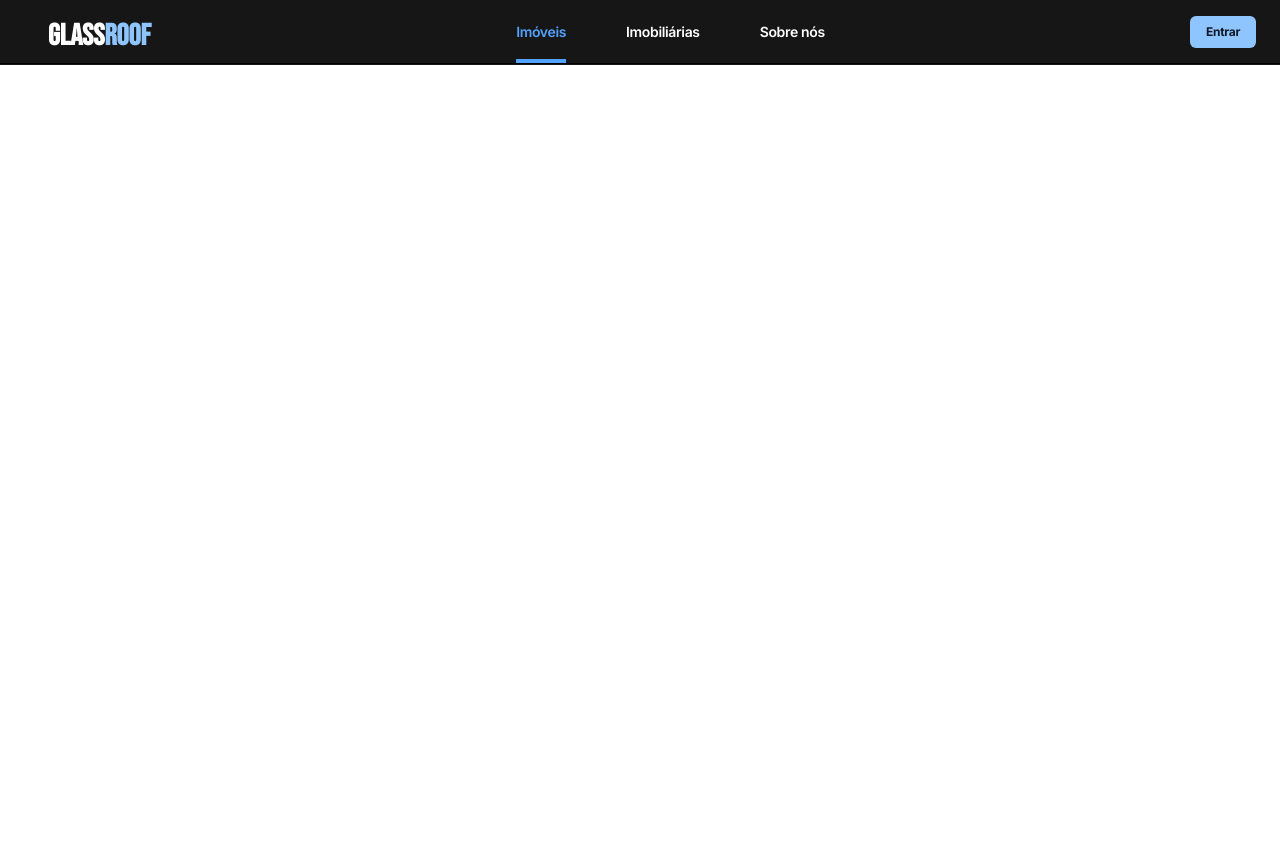
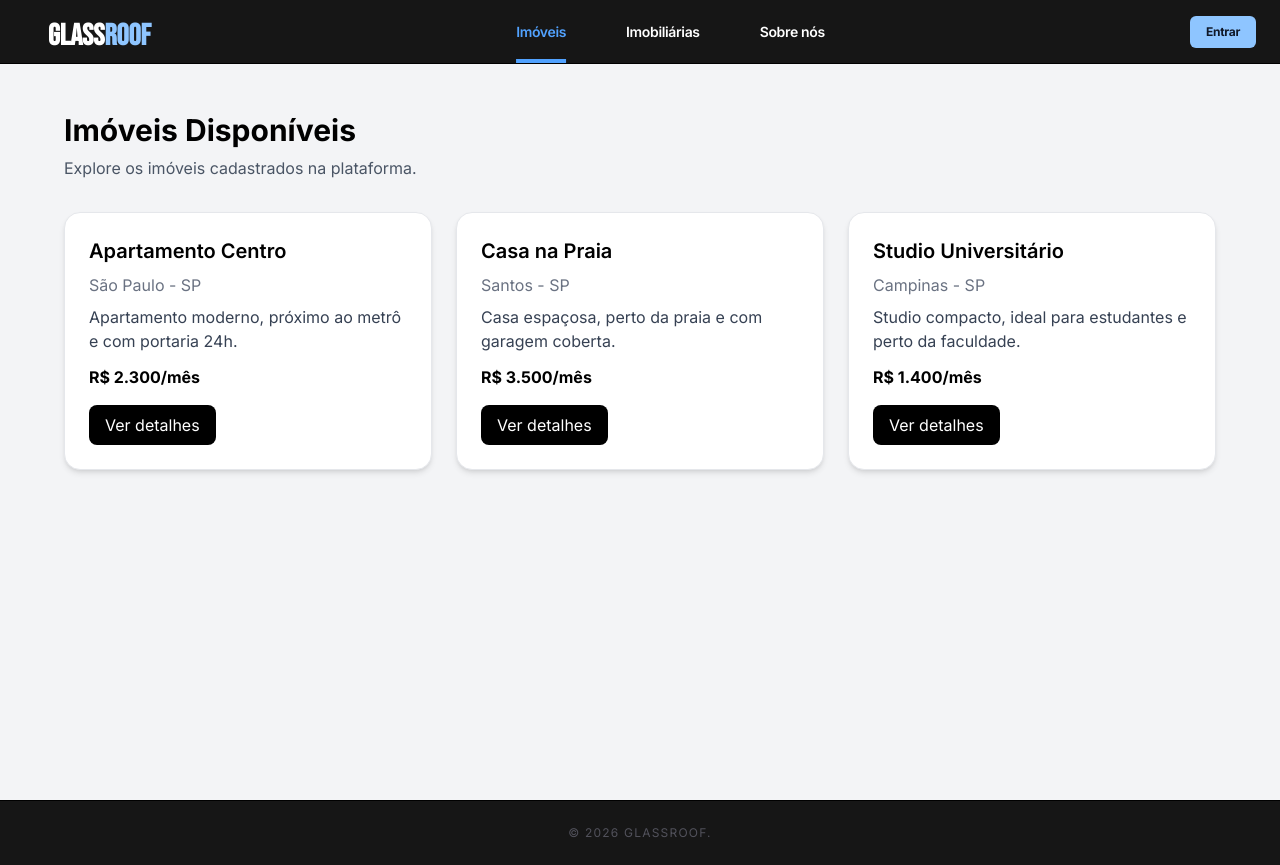
Before and after one commit to felipe-lisandro/glassroof, a React (Vite) app in the folder frontend/: page /imoveis in a window 1280 px wide. Before the commit the page ends 800 px from the top, so only its background shows below. Built offline with nearby package versions, Linux system fonts and the light colour scheme.

Commit message:
feat: cria tela de visualização de imóveis

```diff
--- /dev/null
+++ b/frontend/src/pages/Properties.jsx
@@ -0,0 +1,64 @@
+function Properties() {
+  const properties = [
+    {
+      id: 1,
+      title: "Apartamento Centro",
+      city: "São Paulo",
+      state: "SP",
+      description: "Apartamento moderno, próximo ao metrô e com portaria 24h.",
+      price: "R$ 2.300/mês",
+    },
+    {
+      id: 2,
+      title: "Casa na Praia",
+      city: "Santos",
+      state: "SP",
+      description: "Casa espaçosa, perto da praia e com garagem coberta.",
+      price: "R$ 3.500/mês",
+    },
+    {
+      id: 3,
+      title: "Studio Universitário",
+      city: "Campinas",
+      state: "SP",
+      description: "Studio compacto, ideal para estudantes e perto da faculdade.",
+      price: "R$ 1.400/mês",
+    },
+  ];
+
+  return (
+    <main className="min-h-screen bg-gray-100 px-6 pt-28 pb-10">
+      <div className="max-w-6xl mx-auto">
+        <h1 className="text-3xl font-bold mb-2">Imóveis Disponíveis</h1>
+        <p className="text-gray-600 mb-8">
+          Explore os imóveis cadastrados na plataforma.
+        </p>
+
+        <div className="grid gap-6 md:grid-cols-2 lg:grid-cols-3">
+          {properties.map((property) => (
+            <div
+              key={property.id}
+              className="bg-white rounded-2xl shadow-md p-6 border border-gray-200"
+            >
+              <h2 className="text-xl font-semibold mb-2">{property.title}</h2>
+
+              <p className="text-gray-500 mb-2">
+                {property.city} - {property.state}
+              </p>
+
+              <p className="text-gray-700 mb-3">{property.description}</p>
+
+              <p className="font-bold mb-4">{property.price}</p>
+
+              <button className="bg-black text-white px-4 py-2 rounded-lg hover:opacity-90 transition">
+                Ver detalhes
+              </button>
+            </div>
+          ))}
+        </div>
+      </div>
+    </main>
+  );
+}
+
+export default Properties;
--- a/frontend/src/routes/index.jsx
+++ b/frontend/src/routes/index.jsx
@@ -4,6 +4,7 @@ import Login from "../pages/Login"
 import Cadastro from "../pages/Cadastro"
 import CreateProperty from "../pages/CreateProperty"
 import MyProperties from "../pages/MyProperties"
+import Properties from "../pages/Properties"
 
 export default function AppRoutes() {
   return (
@@ -13,6 +14,7 @@ export default function AppRoutes() {
       <Route path="/cadastro" element={<Cadastro />} />
       <Route path="/criar-imovel" element={<CreateProperty />} />
       <Route path="/meus-imoveis" element={<MyProperties />} />
+      <Route path="/imoveis" element={<Properties />} />
     </Routes>
   )
 }
```
